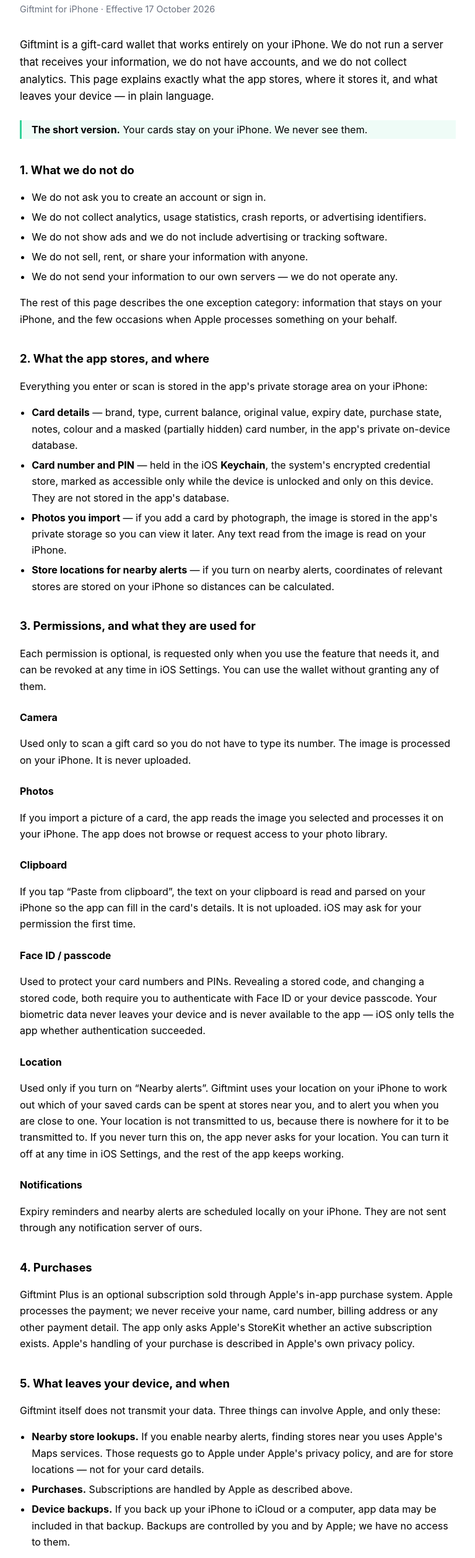
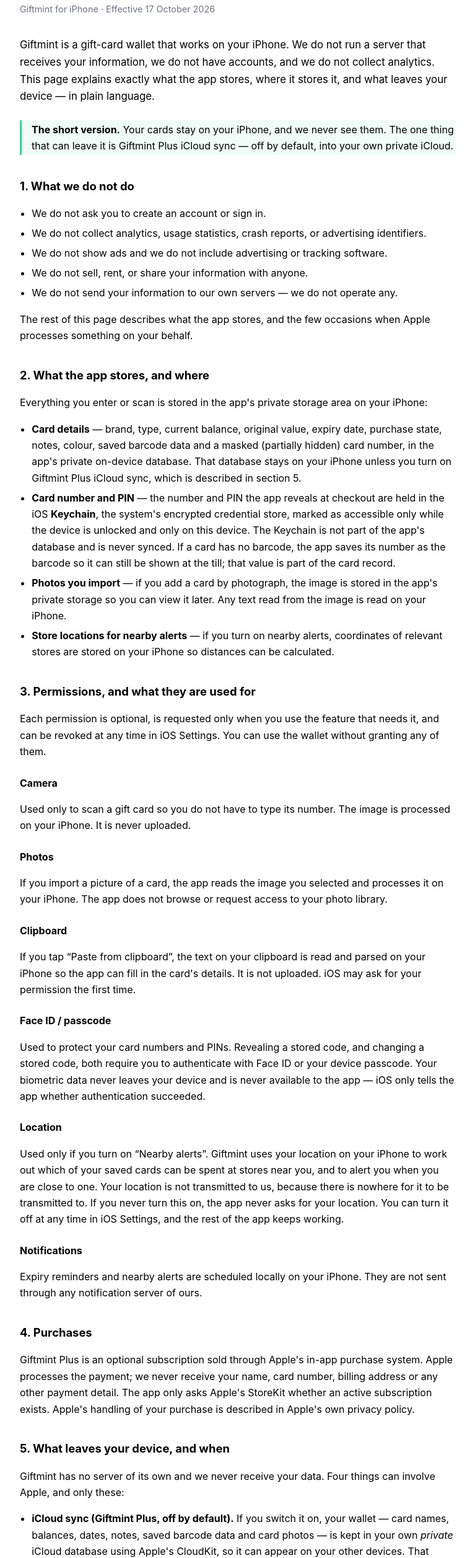
Before and after one commit to GaneshRajuGalla/Giftmint-legal, a plain HTML site: page privacy/index.html in a window 1280 px wide. Shown: the part 81-2594 px from the top of the page at 62% size, without its empty margins (256-1023 px from the left). Drawn offline with Linux system fonts and the light colour scheme.

Commit message:
Update legal pages

```diff
--- a/privacy/index.html
+++ b/privacy/index.html
@@ -27,13 +27,14 @@
 <h1>Privacy Policy</h1>
 <p class="meta">Giftmint for iPhone · Effective 17 October 2026</p>
 
-<p class="lead">Giftmint is a gift-card wallet that works entirely on your iPhone. We do not run a
+<p class="lead">Giftmint is a gift-card wallet that works on your iPhone. We do not run a
 server that receives your information, we do not have accounts, and we do not collect analytics.
 This page explains exactly what the app stores, where it stores it, and what leaves your device —
 in plain language.</p>
 
 <div class="callout">
-  <strong>The short version.</strong> Your cards stay on your iPhone. We never see them.
+  <strong>The short version.</strong> Your cards stay on your iPhone, and we never see them. The one
+  thing that can leave it is Giftmint Plus iCloud sync — off by default, into your own private iCloud.
 </div>
 
 <h2>1. What we do not do</h2>
@@ -44,18 +45,21 @@
   <li>We do not sell, rent, or share your information with anyone.</li>
   <li>We do not send your information to our own servers — we do not operate any.</li>
 </ul>
-<p>The rest of this page describes the one exception category: information that stays on your
-iPhone, and the few occasions when Apple processes something on your behalf.</p>
+<p>The rest of this page describes what the app stores, and the few occasions when Apple processes
+something on your behalf.</p>
 
 <h2>2. What the app stores, and where</h2>
 <p>Everything you enter or scan is stored in the app's private storage area on your iPhone:</p>
 <ul>
   <li><strong>Card details</strong> — brand, type, current balance, original value, expiry date,
-      purchase state, notes, colour and a masked (partially hidden) card number, in the app's private
-      on-device database.</li>
-  <li><strong>Card number and PIN</strong> — held in the iOS <strong>Keychain</strong>, the system's
-      encrypted credential store, marked as accessible only while the device is unlocked and only on
-      this device. They are not stored in the app's database.</li>
+      purchase state, notes, colour, saved barcode data and a masked (partially hidden) card number, in
+      the app's private on-device database. That database stays on your iPhone unless you turn on
+      Giftmint Plus iCloud sync, which is described in section 5.</li>
+  <li><strong>Card number and PIN</strong> — the number and PIN the app reveals at checkout are held in
+      the iOS <strong>Keychain</strong>, the system's encrypted credential store, marked as accessible
+      only while the device is unlocked and only on this device. The Keychain is not part of the app's
+      database and is never synced. If a card has no barcode, the app saves its number as the barcode so
+      it can still be shown at the till; that value is part of the card record.</li>
   <li><strong>Photos you import</strong> — if you add a card by photograph, the image is stored in the
       app's private storage so you can view it later. Any text read from the image is read on your
       iPhone.</li>
@@ -104,8 +108,17 @@
 your purchase is described in Apple's own privacy policy.</p>
 
 <h2>5. What leaves your device, and when</h2>
-<p>Giftmint itself does not transmit your data. Three things can involve Apple, and only these:</p>
+<p>Giftmint has no server of its own and we never receive your data. Four things can involve Apple,
+and only these:</p>
 <ul>
+  <li><strong>iCloud sync (Giftmint Plus, off by default).</strong> If you switch it on, your wallet —
+      card names, balances, dates, notes, saved barcode data and card photos — is kept in your own
+      <em>private</em> iCloud database using Apple's CloudKit, so it can appear on your other devices.
+      That database belongs to your Apple ID and we cannot read it. The card numbers and PINs the app
+      reveals for checkout stay in the device Keychain instead, but be aware that a saved barcode or a
+      photograph of a card can itself contain the number, and those are part of what syncs. Switching
+      iCloud sync off stops further syncing; records already stored in your iCloud are managed by you
+      in iCloud settings.</li>
   <li><strong>Nearby store lookups.</strong> If you enable nearby alerts, finding stores near you uses
       Apple's Maps services. Those requests go to Apple under Apple's privacy policy, and are for
       store locations — not for your card details.</li>
@@ -129,8 +142,9 @@
   <li><strong>Delete a card</strong> in the app and its stored number and PIN are deleted from the
       Keychain.</li>
   <li><strong>Delete the app</strong> and its on-device data is removed from your iPhone.</li>
-  <li><strong>Turn off permissions</strong> at any time in iOS Settings; only the related feature
-      stops working.</li>
+  <li><strong>Turn off iCloud sync</strong> in the app's Settings, or off permissions at any time in
+      iOS Settings; only the related feature stops working. Data already stored in your private iCloud
+      is managed by you in iCloud settings.</li>
   <li><strong>Export your data</strong> yourself with the app's CSV export (included with Giftmint
       Plus). The export contains your card details but never your card numbers or PINs.</li>
 </ul>
```
Also changed, not shown: index.html (+2 -1 lines), terms/index.html (+7 -5 lines).
